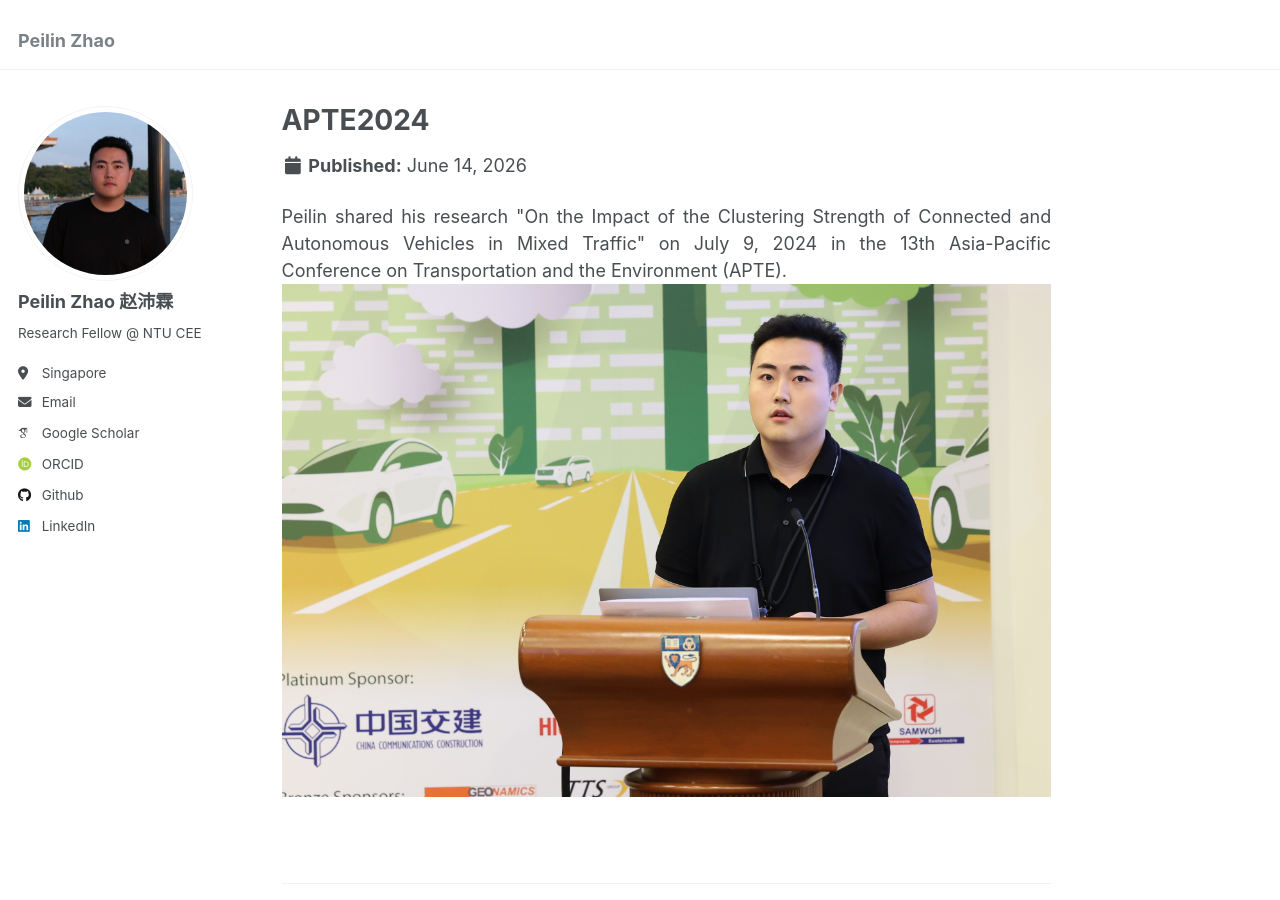
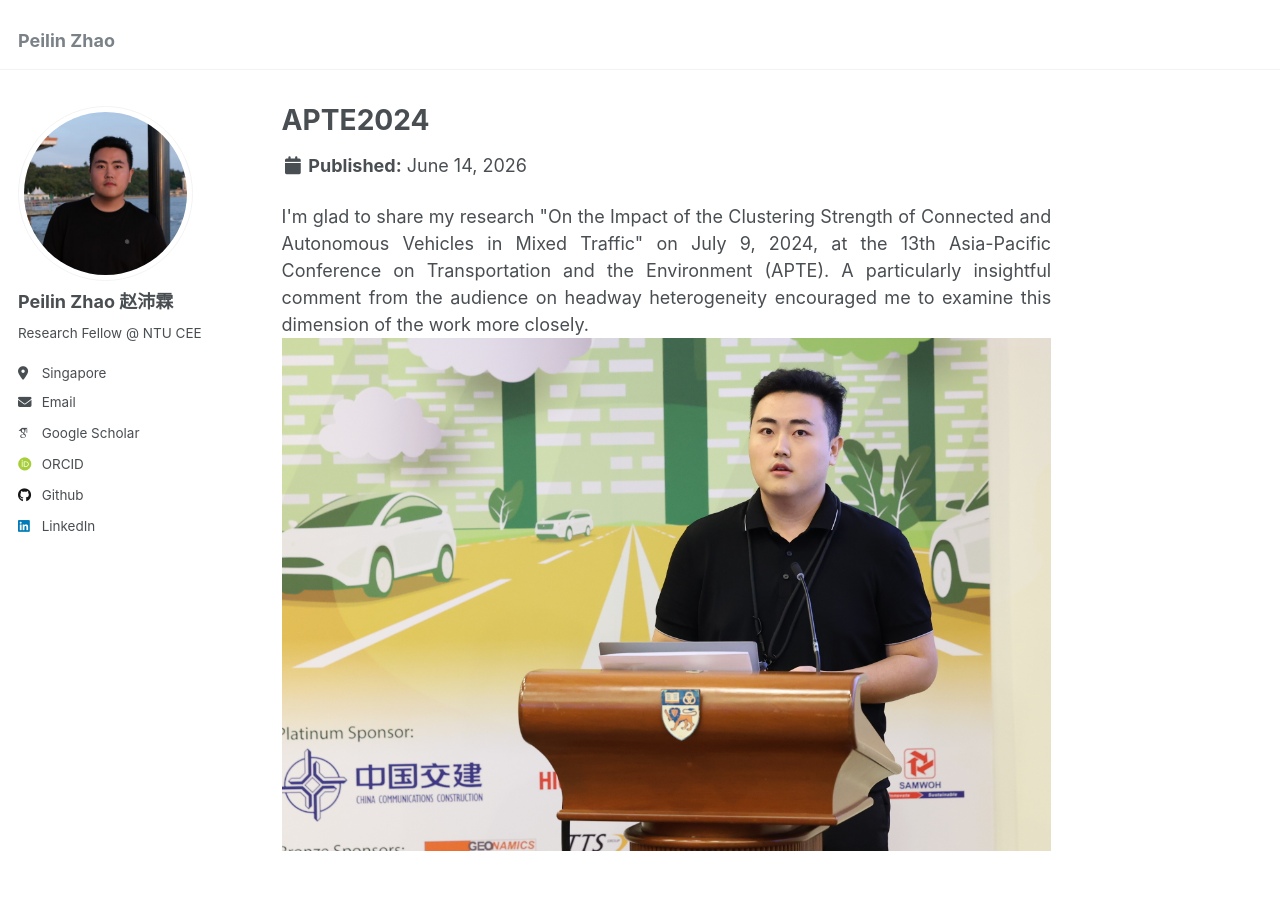
Before and after one commit to Jerry-zpl/Jerry-zpl.github.io, a Jekyll site: the page built from _portfolio/APTE2024.md, in a window 1280 px wide and 900 px high. Built offline with Jekyll 4.4.1, drawn with Linux system fonts in a browser that asks for light colours; some web fonts are replaced.

Commit message:
Update APTE2024.md

```diff
--- a/_portfolio/APTE2024.md
+++ b/_portfolio/APTE2024.md
@@ -1,12 +1,12 @@
 ---
 title: "APTE2024"
-excerpt: "Talks on the 13th Asia-Pacific Conference on Transportation and the Environment (APTE) 1<br/><img src='/images/APTE2024.JPG'>"
+excerpt: "Talks at the 13th Asia-Pacific Conference on Transportation and the Environment (APTE) 1<br/><img src='/images/APTE2024.JPG'>"
 collection: portfolio
 ---
 
 <div style="text-align: justify;">
 
-Peilin shared his research "On the Impact of the Clustering Strength of Connected and Autonomous Vehicles in Mixed Traffic" on July 9, 2024 in the 13th Asia-Pacific Conference on Transportation and the Environment (APTE).
+I'm glad to share my research "On the Impact of the Clustering Strength of Connected and Autonomous Vehicles in Mixed Traffic" on July 9, 2024, at the 13th Asia-Pacific Conference on Transportation and the Environment (APTE). A particularly insightful comment from the audience on headway heterogeneity encouraged me to examine this dimension of the work more closely.
 
 </div>
 
```
